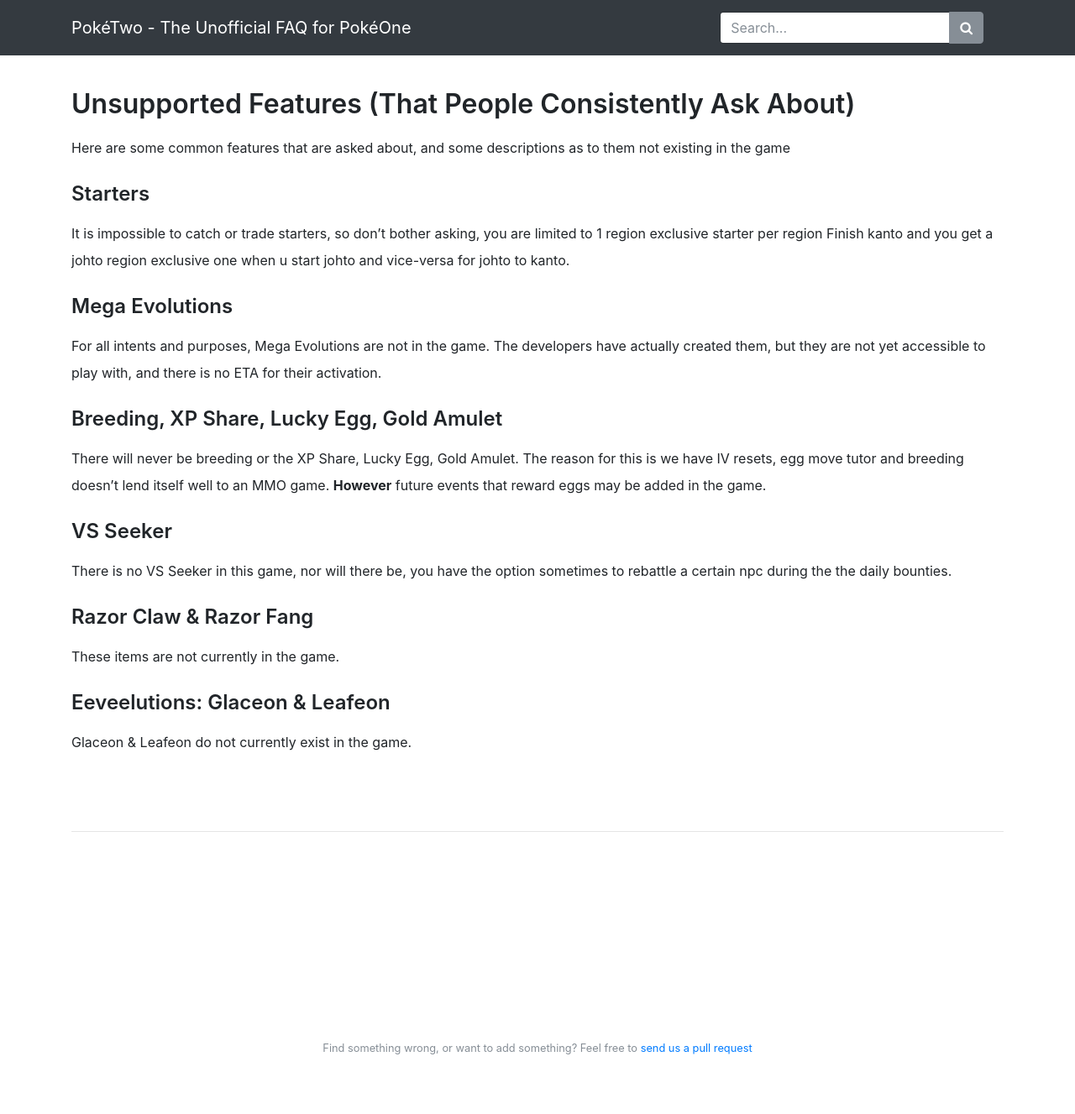
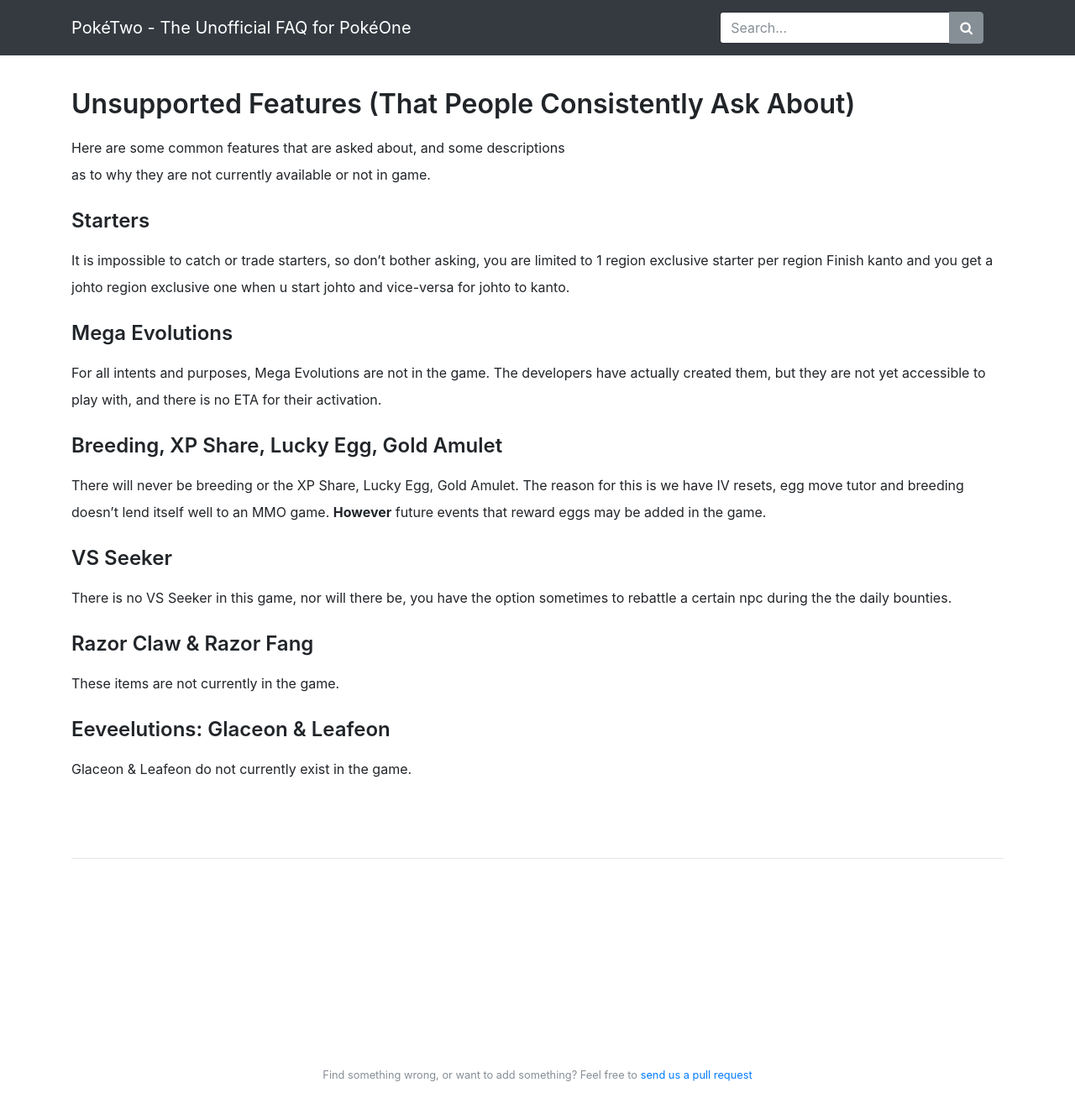
Before and after one commit to X3I/poketwo.com, a Jekyll site: the page built from _pages/game/unsupported.md, in a window 1280 px wide and 1395 px high. Shown: the top 1327 px of the window at 84% size. Built offline with Jekyll 4.4.1, drawn with Linux system fonts in a browser that asks for light colours; nearby versions of some CDN libraries; our own code applies the rules of GitHub Pages for plain Markdown files.

Commit message:
Update unsupported.md

```diff
--- a/_pages/game/unsupported.md
+++ b/_pages/game/unsupported.md
@@ -6,8 +6,8 @@
 
 # Unsupported Features (That People Consistently Ask About)
 
-Here are some common features that are asked about, and some descriptions as to
-them not existing in the game
+Here are some common features that are asked about, and some descriptions <br/>
+as to why they are not currently available or not in game.
 
 ## Starters
 
```
